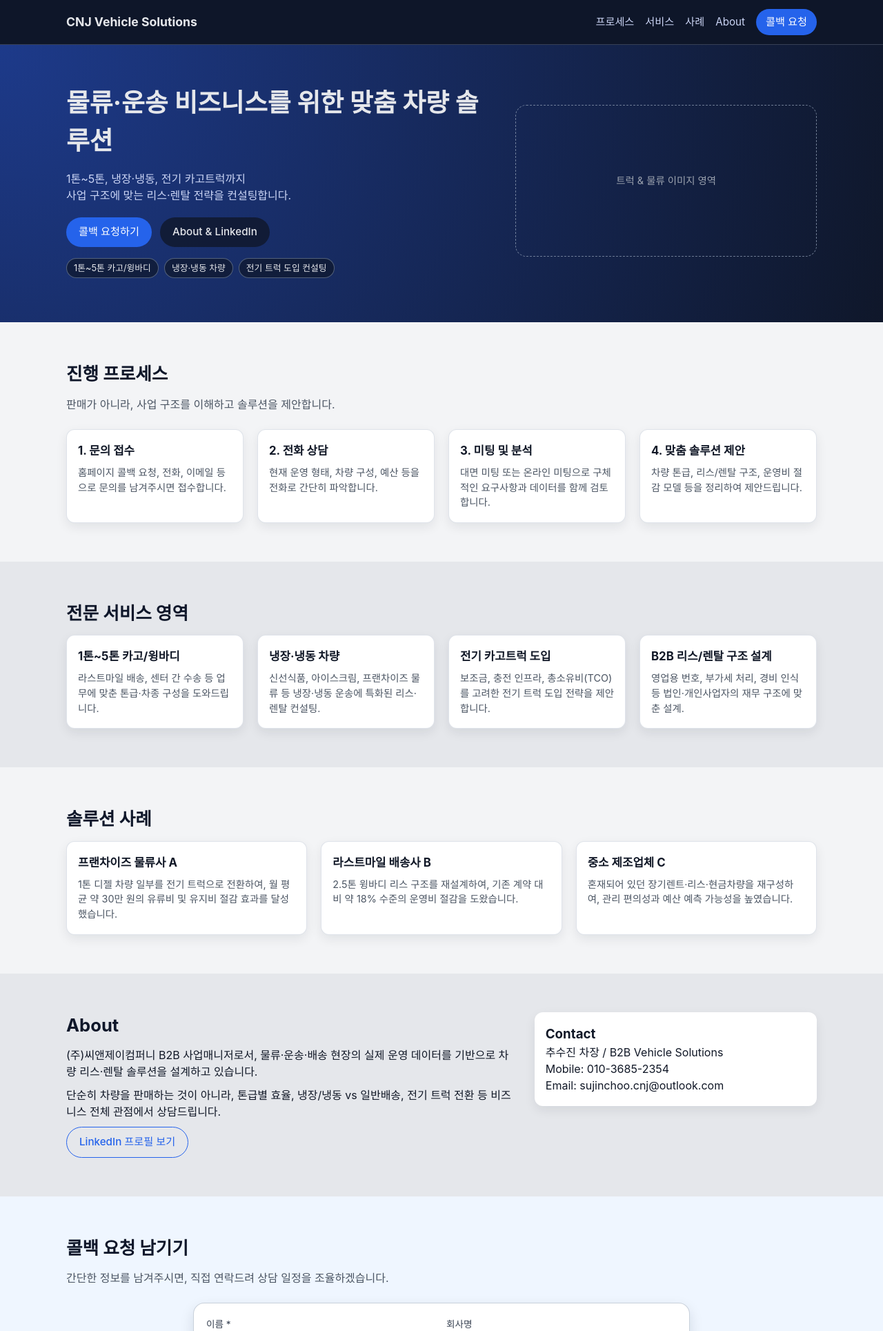
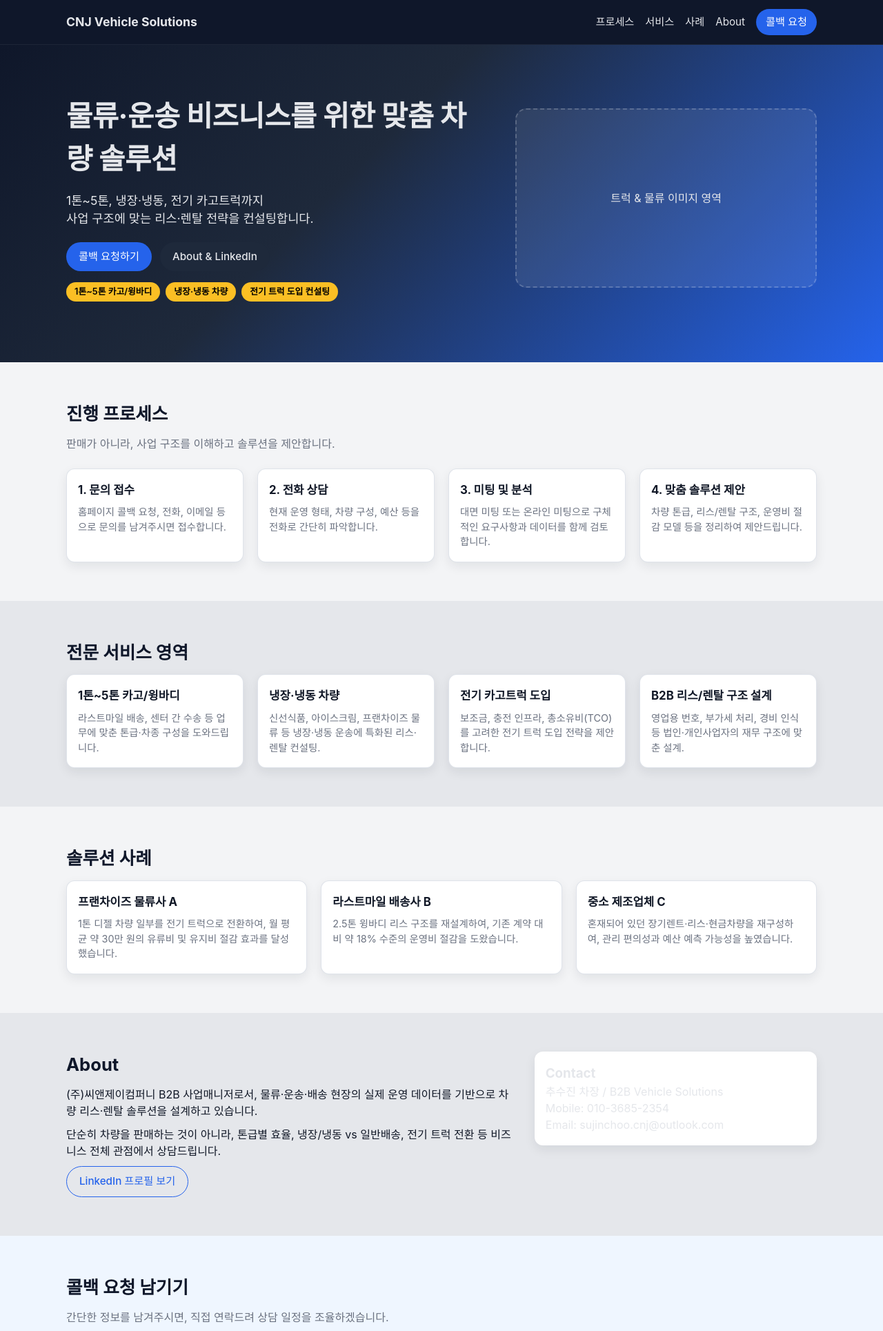
Before and after one commit to sujinchoo/sujinchoo.cnj, a Flask app: page / in a window 1280 px wide. Shown: the top 1929 px of the page at 69% size. Run offline with Flask 3, Linux system fonts and the light colour scheme.

Commit message:
Update styles.css

```diff
--- a/static/styles.css
+++ b/static/styles.css
@@ -22,13 +22,10 @@
   --bg-highlight: #EFF6FF;
 }
 
-/* 기본 배경 */
-body {
-  background: var(--bg-body);
-  color: var(--neutral-dark);
-}
+/* ============================= */
+/* 기본 공통 */
+/* ============================= */
 
-/* 기본 공통 */
 * {
   box-sizing: border-box;
   margin: 0;
@@ -37,8 +34,8 @@
 
 body {
   font-family: -apple-system, BlinkMacSystemFont, "Segoe UI", Roboto, "Noto Sans KR", sans-serif;
-  background: #0f172a;
-  color: #111827;
+  background: var(--bg-body);
+  color: var(--neutral-light);
   line-height: 1.5;
 }
 
@@ -54,14 +51,16 @@
   padding: 0 16px;
 }
 
+/* ============================= */
 /* 헤더 */
+/* ============================= */
 
 .site-header {
   position: sticky;
   top: 0;
   z-index: 20;
-  background: rgba(15, 23, 42, 0.96);
-  border-bottom: 1px solid rgba(148, 163, 184, 0.3);
+  background: var(--primary-navy);
+  border-bottom: 1px solid rgba(255, 255, 255, 0.06);
   backdrop-filter: blur(8px);
 }
 
@@ -75,7 +74,7 @@
 .logo a {
   font-weight: 700;
   font-size: 1.1rem;
-  color: #e5e7eb;
+  color: var(--neutral-light);
 }
 
 .main-nav {
@@ -86,17 +85,17 @@
 
 .main-nav a {
   font-size: 0.95rem;
-  color: #cbd5f5;
+  color: var(--neutral-light);
 }
 
 .main-nav a:hover {
-  color: #ffffff;
+  color: var(--accent-amber);
 }
 
 .btn-nav-primary {
   padding: 8px 14px;
   border-radius: 999px;
-  background: #2563eb;
+  background: var(--secondary-blue);
   color: #ffffff !important;
   font-weight: 500;
 }
@@ -105,16 +104,23 @@
   display: none;
   background: none;
   border: none;
-  color: #e5e7eb;
+  color: var(--neutral-light);
   font-size: 1.4rem;
 }
 
-/* Hero */
+/* ============================= */
+/* Hero 개선 (브랜딩 100% 반영) */
+/* ============================= */
 
 .hero {
-  background: radial-gradient(circle at top left, #1d3a8a, #0f172a);
-  color: #e5e7eb;
-  padding: 56px 0 64px;
+  background: linear-gradient(
+    135deg,
+    var(--primary-navy) 0%,
+    var(--primary-navy-light) 40%,
+    var(--secondary-blue) 100%
+  );
+  color: var(--neutral-light);
+  padding: 72px 0 88px;
 }
 
 .hero-inner {
@@ -125,13 +131,15 @@
 }
 
 .hero h1 {
-  font-size: 2.3rem;
+  font-size: 2.6rem;
+  font-weight: 700;
+  letter-spacing: -0.5px;
   margin-bottom: 16px;
 }
 
 .hero p {
-  font-size: 1rem;
-  color: #cbd5f5;
+  font-size: 1.1rem;
+  color: var(--neutral-light);
   margin-bottom: 20px;
 }
 
@@ -149,47 +157,53 @@
 
 .hero-tags span {
   font-size: 0.8rem;
-  padding: 4px 10px;
+  padding: 4px 12px;
   border-radius: 999px;
-  background: rgba(15, 23, 42, 0.7);
-  border: 1px solid rgba(148, 163, 184, 0.5);
+  background: var(--accent-amber);
+  color: #000;
+  font-weight: 600;
 }
+
+/* Hero 이미지 박스(5번 B타입: 실제 트럭 이미지 넣기 준비) */
 
 .hero-image-placeholder {
   border-radius: 16px;
-  border: 1px dashed rgba(148, 163, 184, 0.7);
-  min-height: 220px;
+  background: rgba(255, 255, 255, 0.08);
+  border: 2px dashed rgba(255, 255, 255, 0.2);
+  min-height: 260px;
   display: flex;
   align-items: center;
   justify-content: center;
-  color: #9ca3af;
-  font-size: 0.9rem;
+  color: var(--neutral-light);
+  font-size: 1rem;
 }
 
+/* ============================= */
 /* Sections */
+/* ============================= */
 
 .section {
   padding: 56px 0;
-  background: #f3f4f6;
+  background: var(--bg-section);
 }
 
 .section-alt {
-  background: #e5e7eb;
+  background: var(--bg-section-alt);
 }
 
 .section-highlight {
-  background: #eff6ff;
+  background: var(--bg-highlight);
 }
 
 .section h2 {
   font-size: 1.6rem;
   margin-bottom: 12px;
-  color: #0f172a;
+  color: var(--primary-navy);
 }
 
 .section-subtitle {
   margin-bottom: 24px;
-  color: #4b5563;
+  color: var(--neutral-gray);
 }
 
 .grid {
@@ -203,7 +217,9 @@
   grid-template-columns: repeat(auto-fit, minmax(220px, 1fr));
 }
 
+/* ============================= */
 /* Cards */
+/* ============================= */
 
 .card {
   background: #ffffff;
@@ -216,15 +232,17 @@
 .card h3 {
   font-size: 1.05rem;
   margin-bottom: 8px;
-  color: #111827;
+  color: var(--neutral-dark);
 }
 
 .card p {
   font-size: 0.9rem;
-  color: #4b5563;
+  color: var(--neutral-gray);
 }
 
+/* ============================= */
 /* About */
+/* ============================= */
 
 .about-inner {
   display: grid;
@@ -235,7 +253,7 @@
 
 .about-text p {
   margin-bottom: 10px;
-  color: #111827;
+  color: var(--neutral-dark);
 }
 
 .about-side .about-card {
@@ -245,7 +263,9 @@
   box-shadow: 0 6px 16px rgba(15, 23, 42, 0.08);
 }
 
-/* Buttons */
+/* ============================= */
+/* Buttons (브랜드 컬러 적용) */
+/* ============================= */
 
 .btn-primary,
 .btn-secondary,
@@ -261,36 +281,38 @@
   cursor: pointer;
 }
 
+/* Primary CTA 버튼 */
 .btn-primary {
-  background: #2563eb;
+  background: var(--secondary-blue);
+  color: #ffffff;
+}
+.btn-primary:hover {
+  background: var(--secondary-blue-dark);
+}
+
+/* Secondary 버튼 */
+.btn-secondary {
+  background: var(--primary-navy-light);
+  color: var(--neutral-light);
+}
+.btn-secondary:hover {
+  background: var(--primary-navy);
+}
+
+/* Outline 버튼 */
+.btn-outline {
+  background: transparent;
+  border: 1px solid var(--secondary-blue);
+  color: var(--secondary-blue);
+}
+.btn-outline:hover {
+  background: var(--secondary-blue);
   color: #ffffff;
 }
 
-.btn-primary:hover {
-  background: #1d4ed8;
-}
-
-.btn-secondary {
-  background: rgba(15, 23, 42, 0.8);
-  color: #e5e7eb;
-}
-
-.btn-secondary:hover {
-  background: rgba(15, 23, 42, 1);
-}
-
-.btn-outline {
-  background: transparent;
-  border: 1px solid #2563eb;
-  color: #2563eb;
-}
-
-.btn-outline:hover {
-  background: #2563eb;
-  color: #ffffff;
-}
-
+/* ============================= */
 /* 콜백 폼 */
+/* ============================= */
 
 .callback-form {
   max-width: 720px;
@@ -318,7 +340,7 @@
 
 .form-field label {
   font-size: 0.85rem;
-  color: #374151;
+  color: var(--neutral-dark);
 }
 
 .form-field input,
@@ -335,15 +357,17 @@
 .form-field select:focus,
 .form-field textarea:focus {
   outline: none;
-  border-color: #2563eb;
+  border-color: var(--secondary-blue);
   box-shadow: 0 0 0 1px rgba(37, 99, 235, 0.2);
 }
 
+/* ============================= */
 /* Footer */
+/* ============================= */
 
 .site-footer {
-  background: #020617;
-  color: #9ca3af;
+  background: var(--primary-navy);
+  color: var(--neutral-light);
   padding: 20px 0;
 }
 
@@ -355,10 +379,12 @@
 }
 
 .footer-inner a {
-  color: #e5e7eb;
+  color: var(--neutral-light);
 }
 
-/* 반응형 */
+/* ============================= */
+/* Responsive */
+/* ============================= */
 
 @media (max-width: 800px) {
   .hero-inner {
@@ -377,7 +403,7 @@
     position: absolute;
     top: 64px;
     right: 0;
-    background: #020617;
+    background: var(--primary-navy);
     flex-direction: column;
     padding: 12px 16px;
     display: none;
@@ -392,6 +418,11 @@
     display: block;
   }
 }
+
+/* ============================= */
+/* Admin Table */
+/* ============================= */
+
 .lead-table {
   width: 100%;
   border-collapse: collapse;
```
